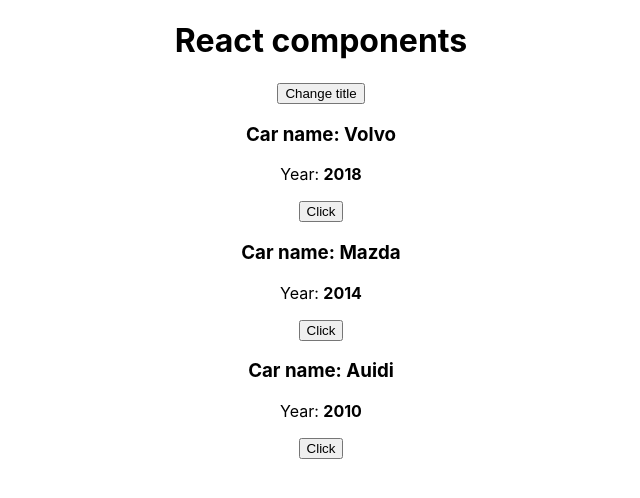
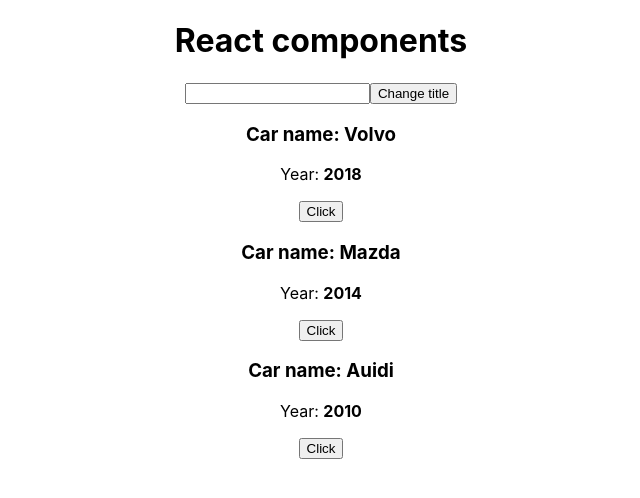
Before and after one commit to pkonnov/AnotherReact, a React (Create React App) app: page / in a window 1280 px wide. Shown: the top 498 px of the page, without its empty margins (319-959 px from the left). Built offline with nearby package versions, Linux system fonts and the light colour scheme.

Commit message:
treatment input

```diff
--- a/src/App.js
+++ b/src/App.js
@@ -13,9 +13,15 @@ class App extends Component {
     pageTitle: 'React components'
   }
 
-  changeTitleHandler = (newTitle) => {
+  changeTitleHandler = (newTitle) => { // changes title through <button/>
     this.setState({
       pageTitle: newTitle
+    })
+  }
+
+  handleInput = (event) =>{ // changes title through <input/>
+    this.setState({
+      pageTitle: event.target.value
     })
   }
 
@@ -26,9 +32,13 @@ class App extends Component {
     return (
       <div className="App">
         <h1>{this.state.pageTitle}</h1>
+
+        <input type="text" onChange={this.handleInput}/>
+
         <button
           onClick={this.changeTitleHandler.bind(this, 'Changed!')}
           >Change title</button>
+
         <Car
           name={cars[0].name}
           year={cars[0].year}
```
